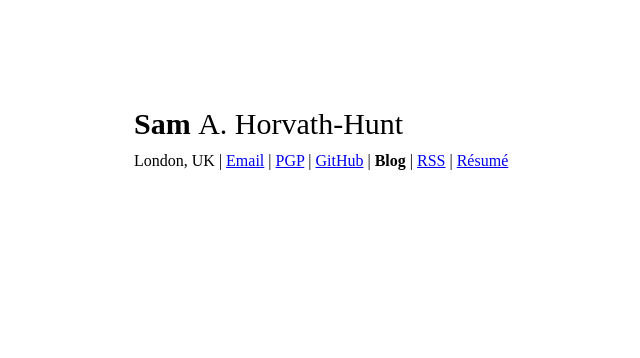
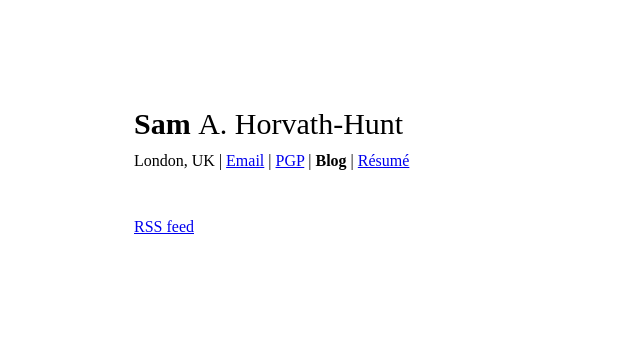
Before and after one commit to samhh/samhh.com, a Gatsby site: page / in a window 1280 px wide. Shown: the whole page, without its empty margins (196-836 px from the left). Built offline with nearby package versions, Linux system fonts and the light colour scheme; Gatsby itself is replaced by a stand-in of ours.

Commit message:
Move RSS feed link into blog index

```diff
--- /dev/null
+++ b/src/components/Footer.module.css
@@ -0,0 +1,3 @@
+.wrapper {
+  margin: 4rem 0 0;
+}
--- /dev/null
+++ b/src/components/Footer.tsx
@@ -0,0 +1,12 @@
+import { ReactElement, ReactNode } from "react"
+import s from "./Footer.module.css"
+
+type Props = {
+  children: ReactNode
+}
+
+const Footer = (p: Props): ReactElement => (
+  <footer className={s.wrapper}>{p.children}</footer>
+)
+
+export default Footer
--- a/src/components/Nav.tsx
+++ b/src/components/Nav.tsx
@@ -38,23 +38,9 @@ const Nav = (p: Props): ReactElement => (
         </a>
       </li>
       <li>
-        <a
-          href="https://github.com/samhh"
-          target="_blank"
-          rel="noopener noreferrer"
-        >
-          GitHub
-        </a>
-      </li>
-      <li>
         <MaybeLinked href="/" enabled={p.activePage !== NavPage.Blog}>
           Blog
         </MaybeLinked>
-      </li>
-      <li>
-        <a href="/rss.xml" target="_blank">
-          RSS
-        </a>
       </li>
       <li>
         <MaybeLinked href="/resume/" enabled={p.activePage !== NavPage.Resume}>
--- a/src/pages/index.tsx
+++ b/src/pages/index.tsx
@@ -2,6 +2,7 @@ import { ReactElement } from "react"
 import { graphql } from "gatsby"
 import s from "./index.module.css"
 import Nav, { NavPage } from "~/components/Nav"
+import Footer from "~/components/Footer"
 import Helmet from "react-helmet"
 
 type Props = {
@@ -43,6 +44,14 @@ const Index = ({
           ))}
         </ol>
       </main>
+
+      <Footer>
+        <p>
+          <a href="/rss.xml" target="_blank">
+            RSS feed
+          </a>
+        </p>
+      </Footer>
     </div>
   </>
 )
```
